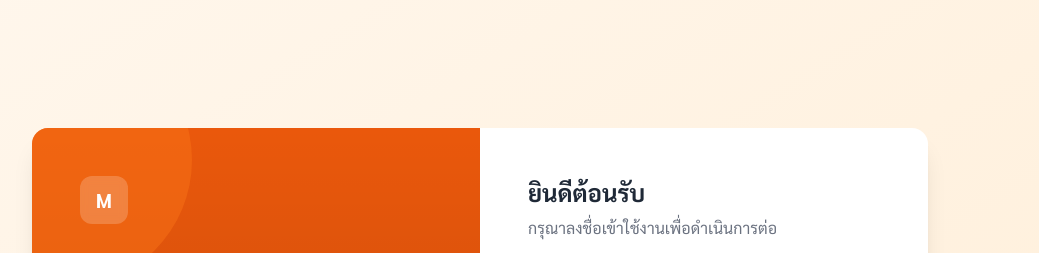
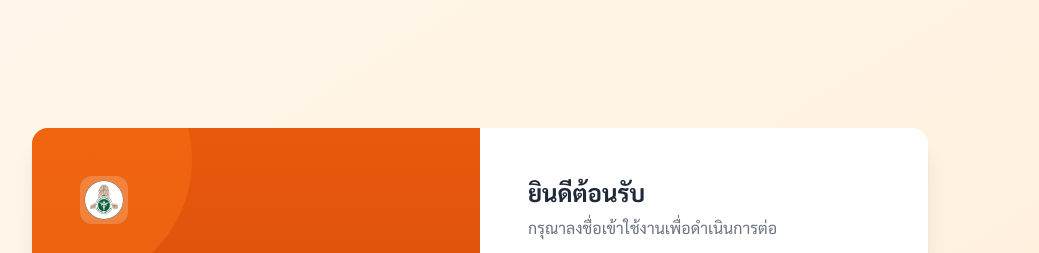
Before and after one commit to rongdaw6046-dotcom/my-project, a React (Vite) app: page / in a window 1280 px wide. Shown: the top 253 px of the page, without its empty margins (160-1199 px from the left). Built offline with nearby package versions, Linux system fonts and the light colour scheme; no server answers.

Commit message:
chore: update system logo to Srithep Hospital official logo

```diff
--- a/components/Layout.tsx
+++ b/components/Layout.tsx
@@ -81,9 +81,7 @@ export const Layout: React.FC<{ children: React.ReactNode }> = ({ children }) =>
       {/* Sidebar Desktop */}
       <aside className="hidden md:flex flex-col w-72 bg-white border-r border-gray-200 fixed h-full z-10">
         <div className="p-6 border-b border-gray-100 flex items-center gap-3">
-          <div className="w-10 h-10 bg-gradient-to-br from-orange-500 to-red-600 rounded-lg flex items-center justify-center text-white font-bold text-lg shadow-sm">
-            M
-          </div>
+          <img src="/logo.png" alt="Logo" className="w-10 h-10 object-contain" />
           <div>
             <h1 className="font-bold text-gray-800 text-lg leading-tight">Meeting Srithep</h1>
             <p className="text-xs text-gray-400">ระบบบริหารจัดการการประชุม</p>
@@ -116,7 +114,7 @@ export const Layout: React.FC<{ children: React.ReactNode }> = ({ children }) =>
       {/* Mobile Header */}
       <div className="md:hidden fixed w-full bg-white border-b border-gray-200 z-20 flex items-center justify-between p-4">
         <div className="flex items-center gap-2">
-          <div className="w-8 h-8 bg-orange-600 rounded-lg flex items-center justify-center text-white font-bold">M</div>
+          <img src="/logo.png" alt="Logo" className="w-8 h-8 object-contain" />
           <span className="font-bold text-gray-800">Meeting Srithep</span>
         </div>
         <button onClick={() => setIsMobileMenuOpen(!isMobileMenuOpen)} className="p-2 text-gray-600">
--- a/index.html
+++ b/index.html
@@ -3,7 +3,7 @@
 
 <head>
   <meta charset="UTF-8" />
-  <link rel="icon" type="image/svg+xml" href="/vite.svg" />
+  <link rel="icon" type="image/png" href="/logo.png" />
   <meta name="viewport" content="width=device-width, initial-scale=1.0" />
   <title>ระบบบริหารจัดการการประชุมโรงพยาบาลศรีเทพ</title>
   <meta property="og:title" content="ระบบบริหารจัดการการประชุมโรงพยาบาลศรีเทพ" />
--- a/pages/Login.tsx
+++ b/pages/Login.tsx
@@ -60,7 +60,7 @@ export const Login: React.FC = () => {
         <div className="hidden md:flex w-1/2 bg-orange-600 p-12 flex-col justify-between relative overflow-hidden">
           <div className="absolute top-0 left-0 w-full h-full bg-gradient-to-b from-transparent to-black opacity-20"></div>
           <div className="relative z-10">
-            <div className="w-12 h-12 bg-white/20 backdrop-blur-sm rounded-xl flex items-center justify-center text-white font-bold text-xl mb-6">M</div>
+            <img src="/logo.png" alt="Logo" className="w-12 h-12 object-contain bg-white/20 backdrop-blur-sm rounded-xl mb-6 p-1" />
             <h2 className="text-3xl font-bold text-white mb-2">MeetingSrithep</h2>
             <p className="text-orange-100">ระบบบริหารจัดการการประชุม<br />โรงพยาบาลศรีเทพ</p>
           </div>
--- a/pages/Register.tsx
+++ b/pages/Register.tsx
@@ -59,7 +59,7 @@ export const Register: React.FC = () => {
         <div className="hidden md:flex w-5/12 bg-orange-600 p-12 flex-col justify-between relative overflow-hidden">
           <div className="absolute top-0 left-0 w-full h-full bg-gradient-to-b from-transparent to-black opacity-20"></div>
           <div className="relative z-10">
-            <div className="w-12 h-12 bg-white/20 backdrop-blur-sm rounded-xl flex items-center justify-center text-white font-bold text-xl mb-6">M</div>
+            <img src="/logo.png" alt="Logo" className="w-12 h-12 object-contain bg-white/20 backdrop-blur-sm rounded-xl mb-6 p-1" />
             <h2 className="text-3xl font-bold text-white mb-2">MeetingSrithep</h2>
             <p className="text-orange-100">ระบบบริหารจัดการการประชุม<br />โรงพยาบาลศรีเทพ</p>
           </div>
```
Also changed, not shown: public/logo.png (added).
